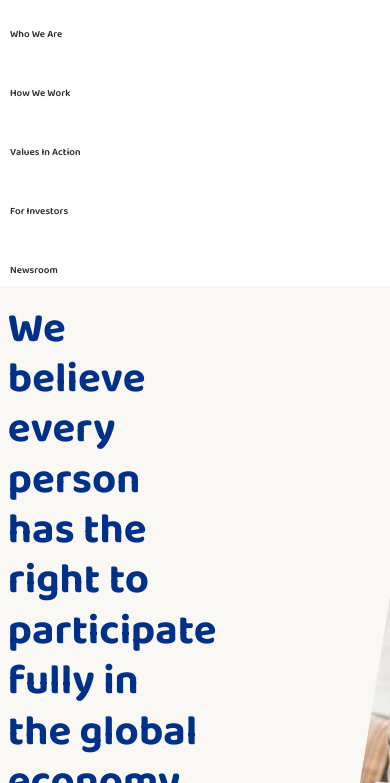
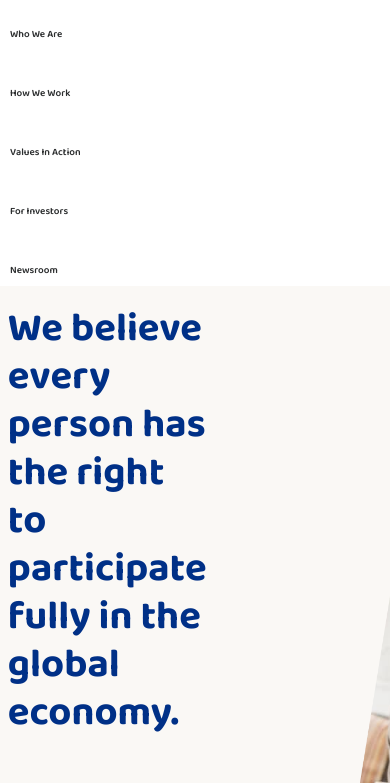
Before and after one commit to polanty/paypalLandingPageClone, a website: page index.html in a window 390 px wide. Shown: the part 61-844 px from the top of the page. Drawn offline with Linux system fonts and the light colour scheme.

Commit message:
Adjustment made to the nav bar and some text for responsiveness

```diff
--- a/sass/_header.scss
+++ b/sass/_header.scss
@@ -1,7 +1,7 @@
 .header {
   background-color: #fff;
   position: relative;
-  backface-visibility: hidden;
+  // backface-visibility: hidden;
   //overflow: hidden;
 
   &__wrapper {
@@ -11,7 +11,7 @@
     background-color: #fff;
     transition: all 0.5s ease-in;
     backface-visibility: hidden;
-    overflow: hidden;
+    // overflow: hidden;
 
     @media only screen and (max-width: 500px) {
       & {
@@ -81,10 +81,17 @@
       height: 100%;
       position: relative;
 
+      @media only screen and (max-width: 500px) {
+        & {
+          width: 100%;
+        }
+      }
+
       &:hover > .header__nav-dropdown {
         // display: block;
         opacity: 1;
         visibility: visible;
+        z-index: 999;
       }
     }
 
@@ -92,6 +99,7 @@
     &-link:visited {
       color: #2c2e2f;
       display: inline-block;
+      position: relative;
       // height: 100%;
       text-decoration: none;
       text-transform: capitalize;
@@ -111,6 +119,7 @@
       @media only screen and (max-width: 500px) {
         & {
           font-size: 1rem;
+          width: 100%;
         }
       }
     }
@@ -150,9 +159,10 @@
       visibility: hidden;
       transition: all 0.3s ease-in-out;
 
-      @media only screen and (max-width: 500px) {
+      @media only screen and (max-width: 700px) {
         & {
-          width: 100%;
+          min-width: 2rem;
+          padding: 1.8rem 3rem 1.2rem 1.8rem;
         }
       }
 
@@ -173,6 +183,13 @@
         font-weight: 500;
         transition: color 0.2s;
         margin-bottom: 1rem;
+
+        @media only screen and (max-width: 700px) {
+          & {
+            width: 100%;
+            font-size: 1rem;
+          }
+        }
       }
 
       &-link:hover {
@@ -288,9 +305,9 @@
 
     background-image: url(../img/banner-image.png);
     background-size: cover;
-    background-position: center;
+    background-position: top;
     background-repeat: no-repeat;
-    // backface-visibility: hidden;
+    backface-visibility: hidden;
 
     @media only screen and (max-width: 500px) {
       & {
@@ -328,13 +345,13 @@
 
       @media only screen and (max-width: 540px) {
         & {
-          font-size: 3.8rem;
+          font-size: 3rem;
         }
       }
 
-      @media only screen and (max-width: 704px) {
+      @media only screen and (max-width: 836px) {
         & {
-          font-size: 4.2rem;
+          font-size: 4rem;
         }
       }
     }
```
Also changed, not shown: css/style.css.
